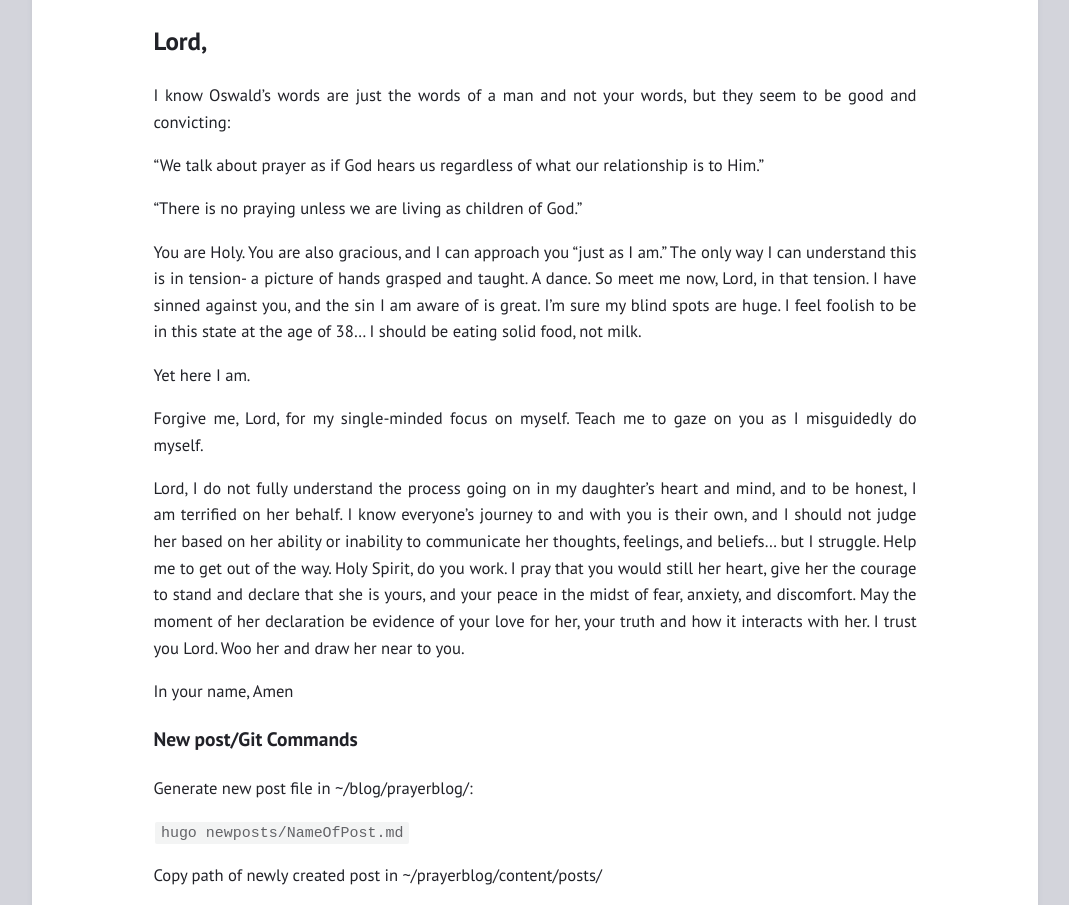
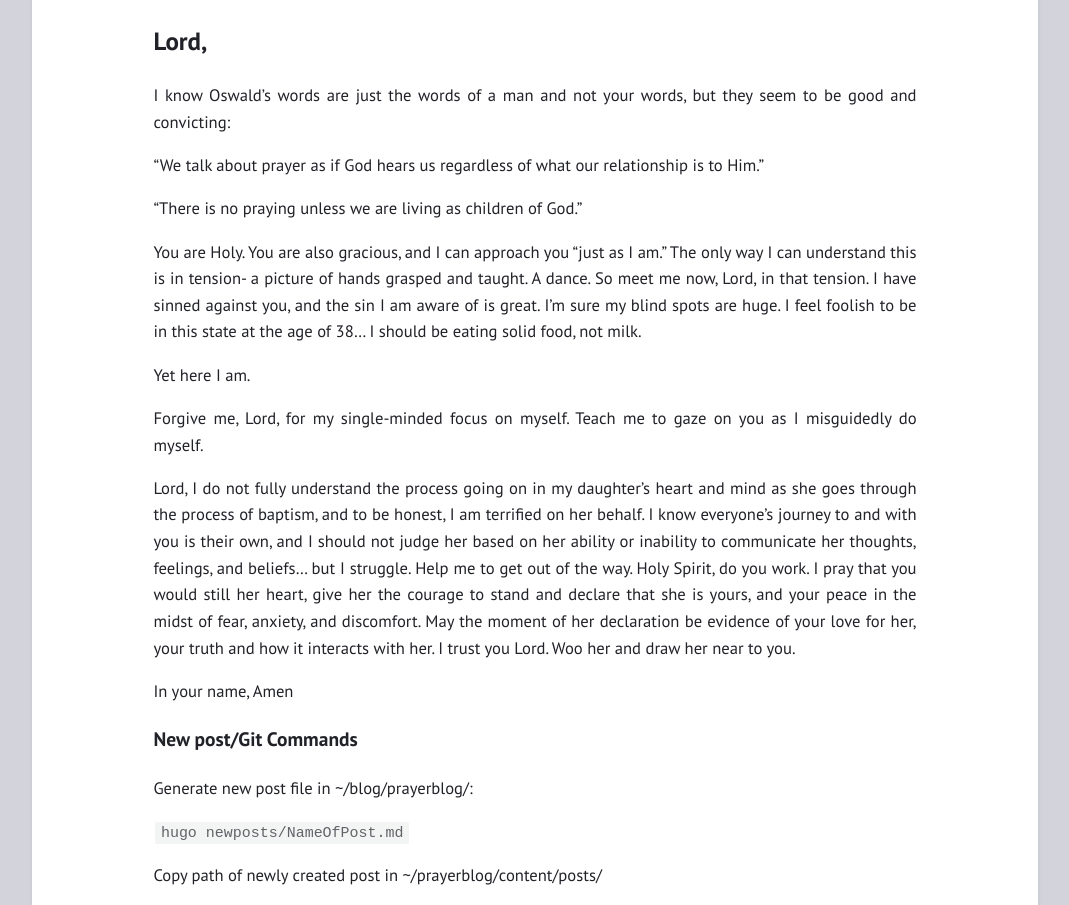
Before and after one commit to devArtsw0rd7/devArtsw0rd7.github.io, a plain HTML site: page posts/learningtopray/index.html in a window 1280 px wide. Shown: the part 195-1100 px from the top of the page, without its empty margins (105-1174 px from the left). Drawn offline with Linux system fonts and the light colour scheme.

Commit message:
Update Learning post

```diff
--- a/posts/learningtopray/index.html
+++ b/posts/learningtopray/index.html
@@ -28,7 +28,7 @@
 The only way I can understand this is in tension- a picture of hands grasped and taught. A dance. So meet me now, Lord, in that tension. I have sinned against you, and the sin I am aware of is great. I&rsquo;m sure my blind spots are huge. I feel foolish to be in this state at the age of 38&hellip; I should be eating solid food, not milk.</p>
 <p>Yet here I am.</p>
 <p>Forgive me, Lord, for my single-minded focus on myself. Teach me to gaze on you as I misguidedly do myself.</p>
-<p>Lord, I do not fully understand the process going on in my daughter&rsquo;s heart and mind, and to be honest, I am terrified on her behalf. I know everyone&rsquo;s journey to and with you is their own, and I should not judge her based on her ability or inability to communicate her thoughts, feelings, and beliefs&hellip; but I struggle. Help me to get out of the way. Holy Spirit, do you work. I pray that you would still her heart, give her the courage to stand and declare that she is yours, and your peace in the midst of fear, anxiety, and discomfort. May the moment of her declaration be evidence of your love for her, your truth and how it interacts with her. I trust you Lord. Woo her and draw her near to you.</p>
+<p>Lord, I do not fully understand the process going on in my daughter&rsquo;s heart and mind as she goes through the process of baptism, and to be honest, I am terrified on her behalf. I know everyone&rsquo;s journey to and with you is their own, and I should not judge her based on her ability or inability to communicate her thoughts, feelings, and beliefs&hellip; but I struggle. Help me to get out of the way. Holy Spirit, do you work. I pray that you would still her heart, give her the courage to stand and declare that she is yours, and your peace in the midst of fear, anxiety, and discomfort. May the moment of her declaration be evidence of your love for her, your truth and how it interacts with her. I trust you Lord. Woo her and draw her near to you.</p>
 <p>In your name,
 Amen</p>
 <h3 id="new-postgit-commands">New post/Git Commands</h3>
```
